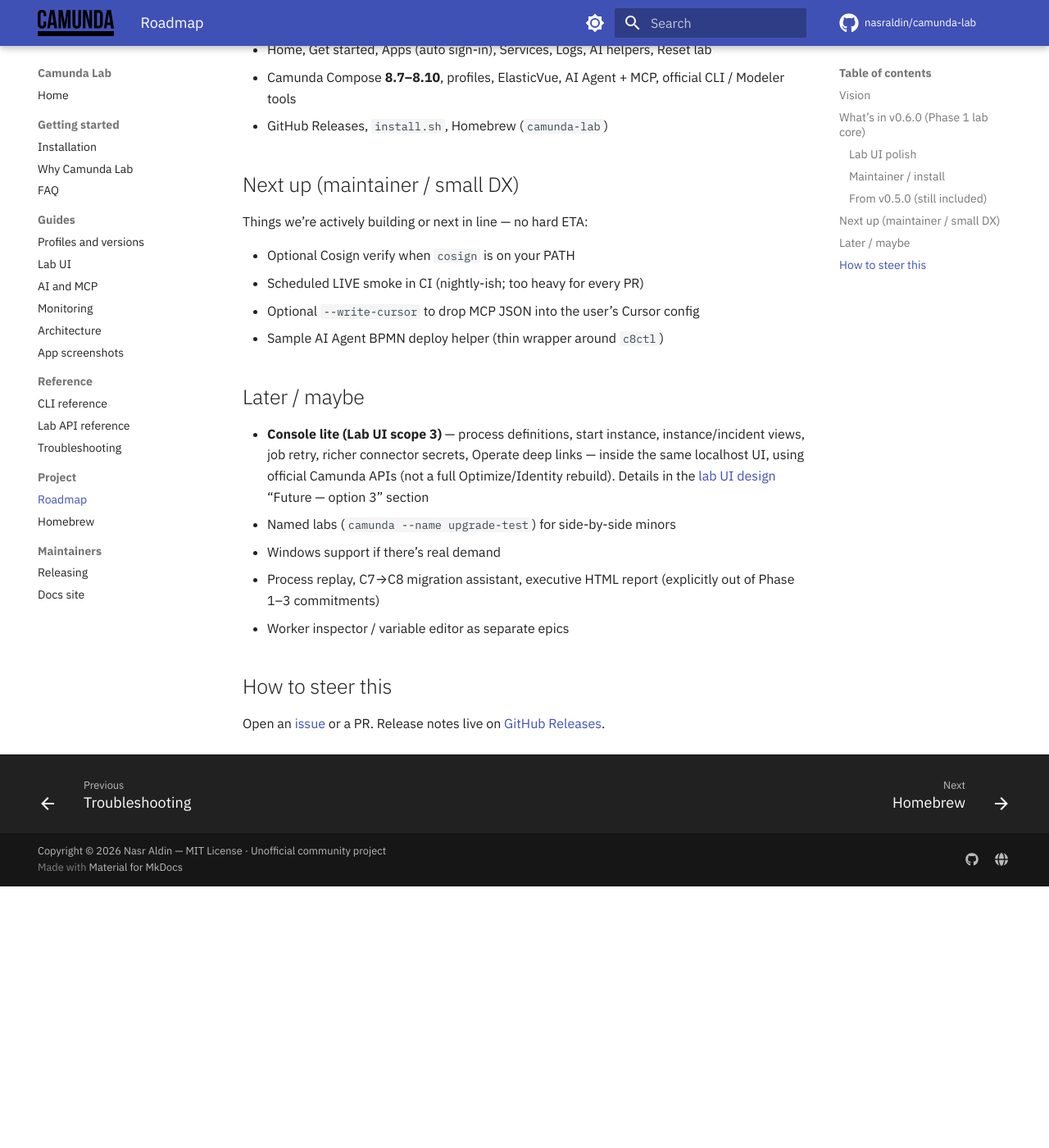
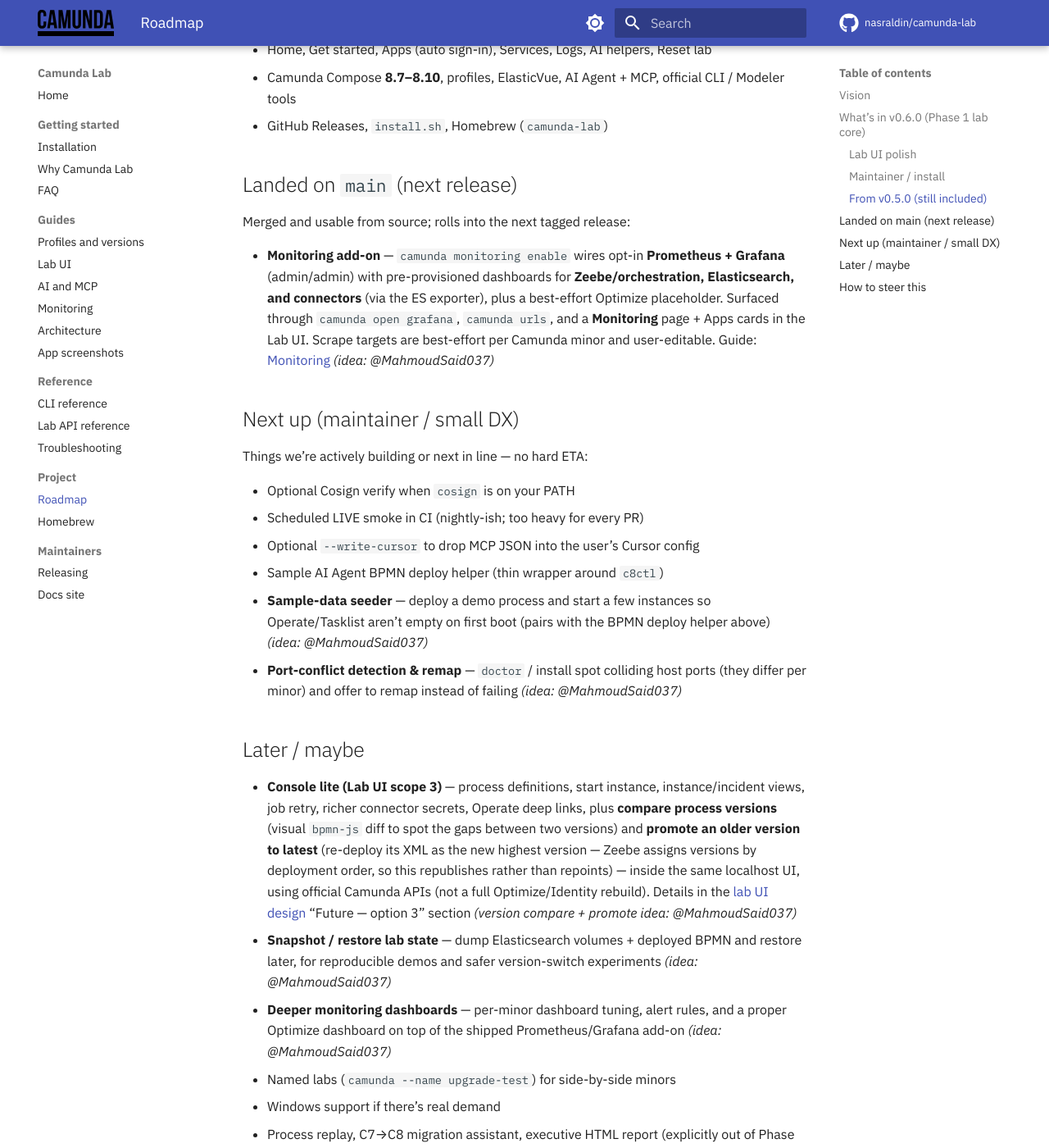
Before and after one commit to nasraldin/camunda-lab, an MkDocs documentation site: the page built from docs/roadmap.md, in a window 1280 px wide and 1400 px high, scrolled down 1107 px. Shown: the whole window at 82% size. Built offline with MkDocs 1.6.1 and Material for MkDocs 9.7.7, drawn with Linux system fonts in a browser that asks for light colours; comment, search, counter and statistics services are not loaded; before the commit the page ends 2188 px from its top, so only the background shows below that.

Commit message:
docs(roadmap): restore contributed ideas after main merge
The #16 merge replaced roadmap.md with main's rewritten version, dropping
the previously credited ideas. Re-add them, matched to the new v0.6.0/Phase
structure: monitoring add-on (Landed on main), sample-data seeder and
port-conflict remap (Next up), and version compare/promote + snapshot/restore
+ deeper monitoring dashboards (Later/maybe).

Co-Authored-By: Claude Opus 4.8 <noreply@anthropic.com>

```diff
--- a/docs/roadmap.md
+++ b/docs/roadmap.md
@@ -32,6 +32,12 @@ Direction and phase boundaries: [platform toolkit vision](https://github.com/nas
 - Camunda Compose **8.7–8.10**, profiles, ElasticVue, AI Agent + MCP, official CLI / Modeler tools
 - GitHub Releases, `install.sh`, Homebrew (`camunda-lab`)
 
+## Landed on `main` (next release)
+
+Merged and usable from source; rolls into the next tagged release:
+
+- **Monitoring add-on** — `camunda monitoring enable` wires opt-in **Prometheus + Grafana** (admin/admin) with pre-provisioned dashboards for **Zeebe/orchestration, Elasticsearch, and connectors** (via the ES exporter), plus a best-effort Optimize placeholder. Surfaced through `camunda open grafana`, `camunda urls`, and a **Monitoring** page + Apps cards in the Lab UI. Scrape targets are best-effort per Camunda minor and user-editable. Guide: [Monitoring](monitoring.md) _(idea: @MahmoudSaid037)_
+
 ## Next up (maintainer / small DX)
 
 Things we’re actively building or next in line — no hard ETA:
@@ -40,10 +46,14 @@ Things we’re actively building or next in line — no hard ETA:
 - Scheduled LIVE smoke in CI (nightly-ish; too heavy for every PR)
 - Optional `--write-cursor` to drop MCP JSON into the user’s Cursor config
 - Sample AI Agent BPMN deploy helper (thin wrapper around `c8ctl`)
+- **Sample-data seeder** — deploy a demo process and start a few instances so Operate/Tasklist aren’t empty on first boot (pairs with the BPMN deploy helper above) _(idea: @MahmoudSaid037)_
+- **Port-conflict detection & remap** — `doctor` / install spot colliding host ports (they differ per minor) and offer to remap instead of failing _(idea: @MahmoudSaid037)_
 
 ## Later / maybe
 
-- **Console lite (Lab UI scope 3)** — process definitions, start instance, instance/incident views, job retry, richer connector secrets, Operate deep links — inside the same localhost UI, using official Camunda APIs (not a full Optimize/Identity rebuild). Details in the [lab UI design](https://github.com/nasraldin/camunda-lab/blob/main/docs/superpowers/specs/2026-07-17-lab-ui-design.md) “Future — option 3” section
+- **Console lite (Lab UI scope 3)** — process definitions, start instance, instance/incident views, job retry, richer connector secrets, Operate deep links, plus **compare process versions** (visual `bpmn-js` diff to spot the gaps between two versions) and **promote an older version to latest** (re-deploy its XML as the new highest version — Zeebe assigns versions by deployment order, so this republishes rather than repoints) — inside the same localhost UI, using official Camunda APIs (not a full Optimize/Identity rebuild). Details in the [lab UI design](https://github.com/nasraldin/camunda-lab/blob/main/docs/superpowers/specs/2026-07-17-lab-ui-design.md) “Future — option 3” section _(version compare + promote idea: @MahmoudSaid037)_
+- **Snapshot / restore lab state** — dump Elasticsearch volumes + deployed BPMN and restore later, for reproducible demos and safer version-switch experiments _(idea: @MahmoudSaid037)_
+- **Deeper monitoring dashboards** — per-minor dashboard tuning, alert rules, and a proper Optimize dashboard on top of the shipped Prometheus/Grafana add-on _(idea: @MahmoudSaid037)_
 - Named labs (`camunda --name upgrade-test`) for side-by-side minors
 - Windows support if there’s real demand
 - Process replay, C7→C8 migration assistant, executive HTML report (explicitly out of Phase 1–3 commitments)
```
